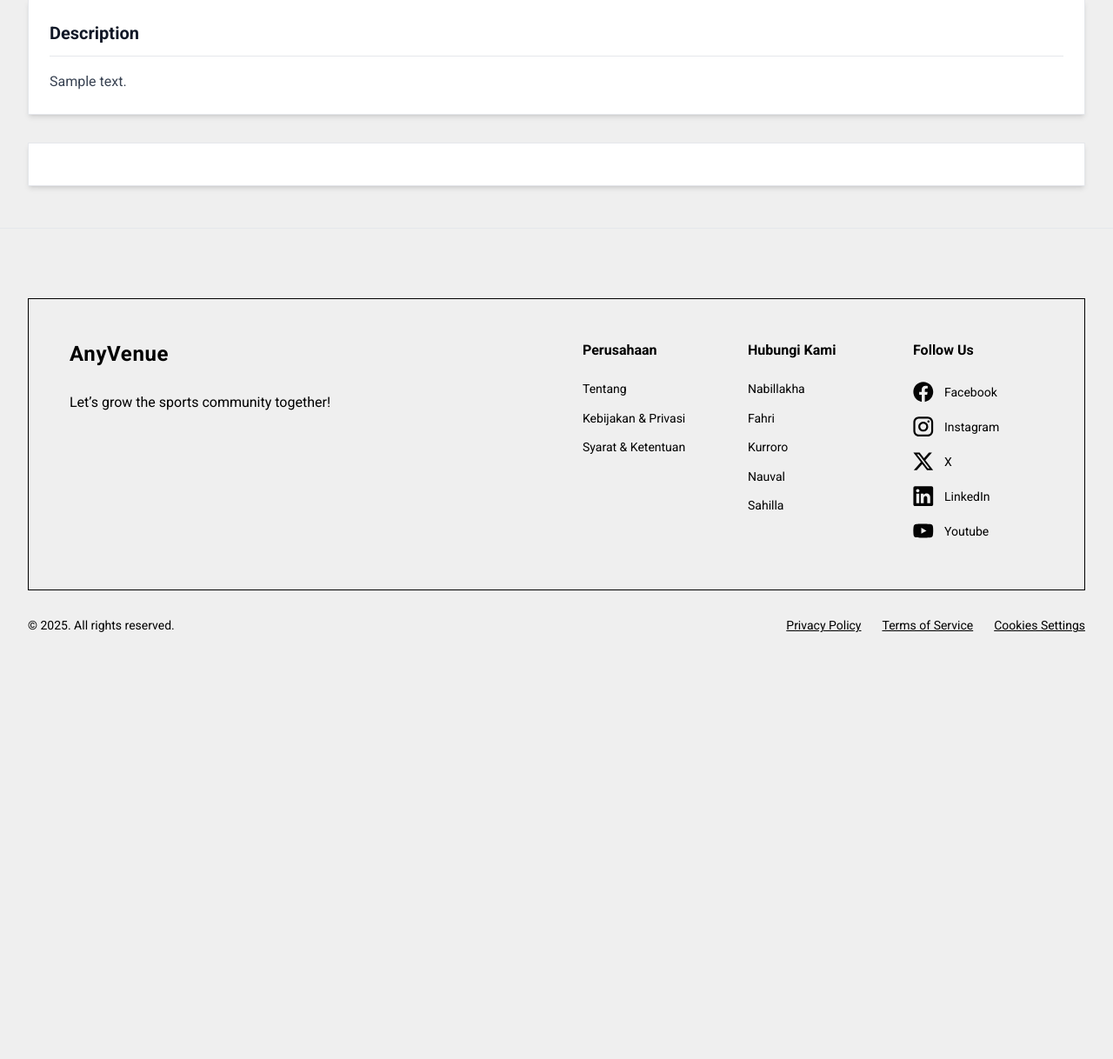
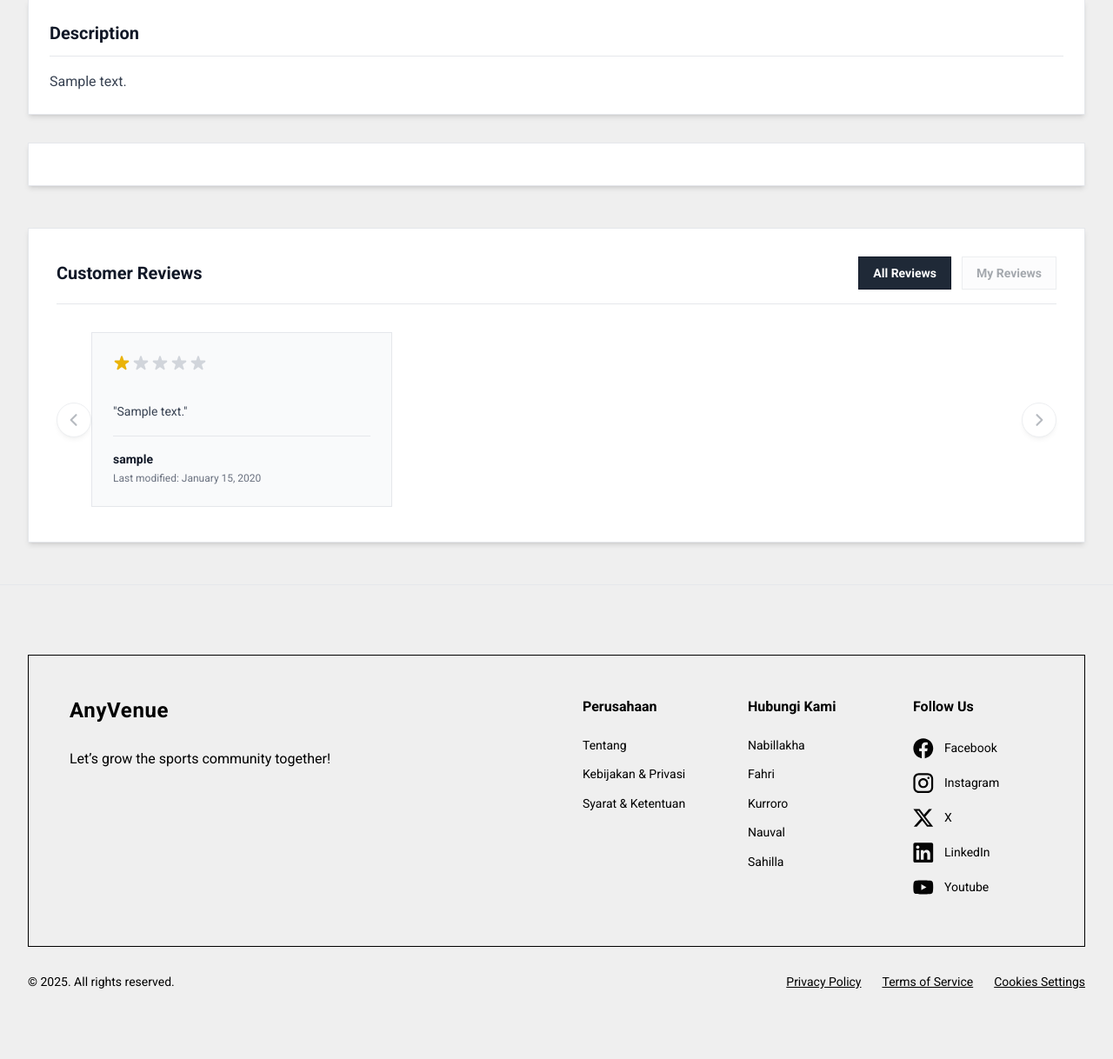
Before and after one commit to pbp-kelompok-b10/any-venue, a Django app: page /venue/detail/1/ in a window 1280 px wide. Shown: the part 769-1987 px from the top of the page at 87% size. Before the commit the page ends 1496 px from the top, so only its background shows below. Run offline with Django 5.2, Linux system fonts and the light colour scheme; tables that the repository leaves empty hold one stand-in row (values such as "Sample post"); grey boxes marked "Sample" are stand-in pictures; some libraries are stand-ins or nearby versions.

Commit message:
add review to page detail venue

```diff
--- a/review/templates/venue_reviews.html
+++ b/review/templates/venue_reviews.html
@@ -6,6 +6,23 @@
 
     <div class="flex items-center justify-between mb-6 pb-4 border-b border-gray-200">
         <h2 class="text-xl font-bold text-gray-900">Customer Reviews</h2>
+
+        <!-- Filter Buttons -->
+        <div class="flex gap-3">
+            <button
+                id="filterAllBtn"
+                onclick="filterReviews('all')"
+                class="px-4 py-2 text-sm font-semibold text-gray-800 bg-white border border-gray-300 hover:bg-gray-50 transition-colors shadow-sm filter-btn active">
+                All Reviews
+            </button>
+            <button
+                id="filterMyBtn"
+                onclick="filterReviews('my')"
+                class="px-4 py-2 text-sm font-semibold text-gray-800 bg-white border border-gray-300 hover:bg-gray-50 transition-colors shadow-sm filter-btn"
+                {% if not user.is_authenticated %}disabled{% endif %}>
+                My Reviews
+            </button>
+        </div>
     </div>
 
     <div id="loadingReviews" class="py-16 text-center hidden">
@@ -76,6 +93,25 @@
     .scroll-snap-type-x-mandatory {
         scroll-snap-type: x mandatory;
     }
+
+    /* Filter button styles */
+    .filter-btn.active {
+        background-color: #1f2937;
+        color: white;
+        border-color: #111827;
+    }
+    .filter-btn.active:hover {
+        background-color: #374151;
+        border-color: #1f2937;
+    }
+    .filter-btn:disabled {
+        opacity: 0.4;
+        cursor: not-allowed;
+        background-color: #f9fafb;
+    }
+    .filter-btn:disabled:hover {
+        background-color: #f9fafb;
+    }
 </style>
 {% endblock content %}
 
@@ -83,6 +119,9 @@
 <script>
     // global cache & constants
     let venueReviewsCache = [];
+    let allReviewsData = []; // Store all reviews from API
+    let currentFilter = 'all'; // Track current filter state
+
     const REVIEWS_API_ENDPOINT = "{% url 'review:get_reviews_json' %}";
     const CURRENT_VENUE_NAME = "{{ venue.name|escapejs|default:'' }}";
     const CURRENT_USERNAME = "{{ user.username|escapejs|default:'' }}";
@@ -96,7 +135,8 @@
     const reviewTrack = document.getElementById('reviewCardTrack');
     const scrollLeftBtn = document.getElementById('scrollReviewLeft');
     const scrollRightBtn = document.getElementById('scrollReviewRight');
-
+    const filterAllBtn = document.getElementById('filterAllBtn');
+    const filterMyBtn = document.getElementById('filterMyBtn');
 
     // decide which state to display
     function displayPageSection({ showLoading = false, showError = false, showEmpty = false, showCarousel = false }) {
@@ -176,6 +216,39 @@
         updateArrowVisibility();
     }
 
+    // Filter reviews based on selected filter
+    function filterReviews(filterType) {
+        currentFilter = filterType;
+
+        // Update button states
+        if (filterAllBtn && filterMyBtn) {
+            filterAllBtn.classList.toggle('active', filterType === 'all');
+            filterMyBtn.classList.toggle('active', filterType === 'my');
+        }
+
+        let filteredReviews = [...allReviewsData];
+
+        // Apply venue filter if on specific venue page
+        if (CURRENT_VENUE_NAME) {
+            filteredReviews = filteredReviews.filter(review => review.venue_name === CURRENT_VENUE_NAME);
+        }
+
+        // Apply user filter
+        if (filterType === 'my' && IS_AUTHENTICATED) {
+            filteredReviews = filteredReviews.filter(review => review.user === CURRENT_USERNAME);
+        }
+
+        // Update cache and display
+        venueReviewsCache = filteredReviews;
+
+        if (filteredReviews.length === 0) {
+            displayPageSection({ showEmpty: true });
+        } else {
+            renderReviews(filteredReviews);
+            displayPageSection({ showCarousel: true });
+        }
+    }
+
     async function fetchReviews() {
         try {
             displayPageSection({ showLoading: true });
@@ -183,22 +256,13 @@
             if (!response.ok) throw new Error("Failed to fetch review data");
 
             const data = await response.json();
-            let reviewsToDisplay = data;
 
-            // Filter reviews if on a specific venue page
-            if (CURRENT_VENUE_NAME) {
-                reviewsToDisplay = data.filter(review => review.venue_name === CURRENT_VENUE_NAME);
-            }
+            // Store all reviews
+            allReviewsData = data;
 
-            // populate the global cache
-            venueReviewsCache = reviewsToDisplay;
+            // Apply current filter
+            filterReviews(currentFilter);
 
-            if (reviewsToDisplay.length === 0) {
-                displayPageSection({ showEmpty: true });
-            } else {
-                renderReviews(reviewsToDisplay);
-                displayPageSection({ showCarousel: true });
-            }
         } catch (error) {
             console.error(error);
             displayPageSection({ showError: true });
@@ -216,6 +280,7 @@
         const scrollAmount = reviewViewport.clientWidth * 0.85;
         reviewViewport.scrollLeft += scrollAmount;
     }
+
     function updateArrowVisibility() {
         if (!reviewViewport || !scrollLeftBtn || !scrollRightBtn || !reviewTrack) return;
 
@@ -225,13 +290,11 @@
         const hasOverflow = reviewViewport.scrollWidth > reviewViewport.clientWidth;
 
         if (!hasOverflow) {
-            // If no overflow, disable both arrows
             scrollLeftBtn.disabled = true;
             scrollRightBtn.disabled = true;
             return;
         }
 
-        // If there is overflow, check scroll position
         const atStart = reviewViewport.scrollLeft < 10;
         const atEnd = (reviewViewport.scrollWidth - reviewViewport.scrollLeft - reviewViewport.clientWidth) < 10;
 
@@ -240,11 +303,9 @@
     }
 
     function handleEditReview(reviewId) {
-        // Find the review from our cache
         const review = venueReviewsCache.find(r => r.id.toString() === reviewId.toString());
 
         if (review) {
-            // Check if the modal function exists before calling it
             if (typeof showEditReviewModal === 'function') {
                 showEditReviewModal(review.id, review.rating, review.comment);
             } else {
@@ -257,10 +318,7 @@
         }
     }
 
-
-    // Template URL with a placeholder id (0) -> e.g. "/review/delete/0/"
     const DELETE_REVIEW_API_URL_TEMPLATE = "{% url 'review:delete_review' 0 %}";
-    // Remove the trailing "0/" so modal's `${DELETE_REVIEW_API_URL_BASE}${id}/` works
     const DELETE_REVIEW_API_URL_BASE = DELETE_REVIEW_API_URL_TEMPLATE.endsWith('/0/') ?
         DELETE_REVIEW_API_URL_TEMPLATE.replace(/0\/$/, '') :
         DELETE_REVIEW_API_URL_TEMPLATE;
@@ -278,11 +336,9 @@
     window.CSRF_TOKEN = CSRF_TOKEN;
 
     async function handleDeleteReview(reviewId) {
-        // Try to find review details in cache
         const review = venueReviewsCache.find(r => r.id.toString() === reviewId.toString());
 
         if (typeof showDeleteReviewModal === 'function') {
-            // If we have the modal, show it with preview text (or empty)
             const comment = review ? (review.comment || '') : '';
             showDeleteReviewModal(reviewId, comment);
             return;
@@ -314,7 +370,6 @@
             alert('An error occurred while trying to delete the review. Please try again.');
             displayPageSection({ showError: true });
         } finally {
-            // Hide loading UI if necessary
             displayPageSection({ showLoading: false });
         }
     }
@@ -322,12 +377,14 @@
     document.addEventListener('DOMContentLoaded', () => {
         fetchReviews();
 
-        // Attach listeners for carousel controls
         if (scrollLeftBtn && scrollRightBtn && reviewViewport) {
             scrollLeftBtn.addEventListener('click', handleScrollLeft);
             scrollRightBtn.addEventListener('click', handleScrollRight);
             reviewViewport.addEventListener('scroll', updateArrowVisibility, { passive: true });
         }
     });
+
+    // Make filterReviews globally accessible
+    window.filterReviews = filterReviews;
 </script>
 {% endblock extra_js %}
--- a/venue/templates/venue_details.html
+++ b/venue/templates/venue_details.html
@@ -141,6 +141,11 @@
                 {% endif %}
             </div>
         {% endif %}
+
+        <div class="mt-8 lg:mt-12 opacity-0 animate-[fadeIn_0.6s_ease-out_0.6s_forwards]">
+            {% include "venue_reviews.html" %}
+        </div>
+
     </div>
 </div>
 
```
